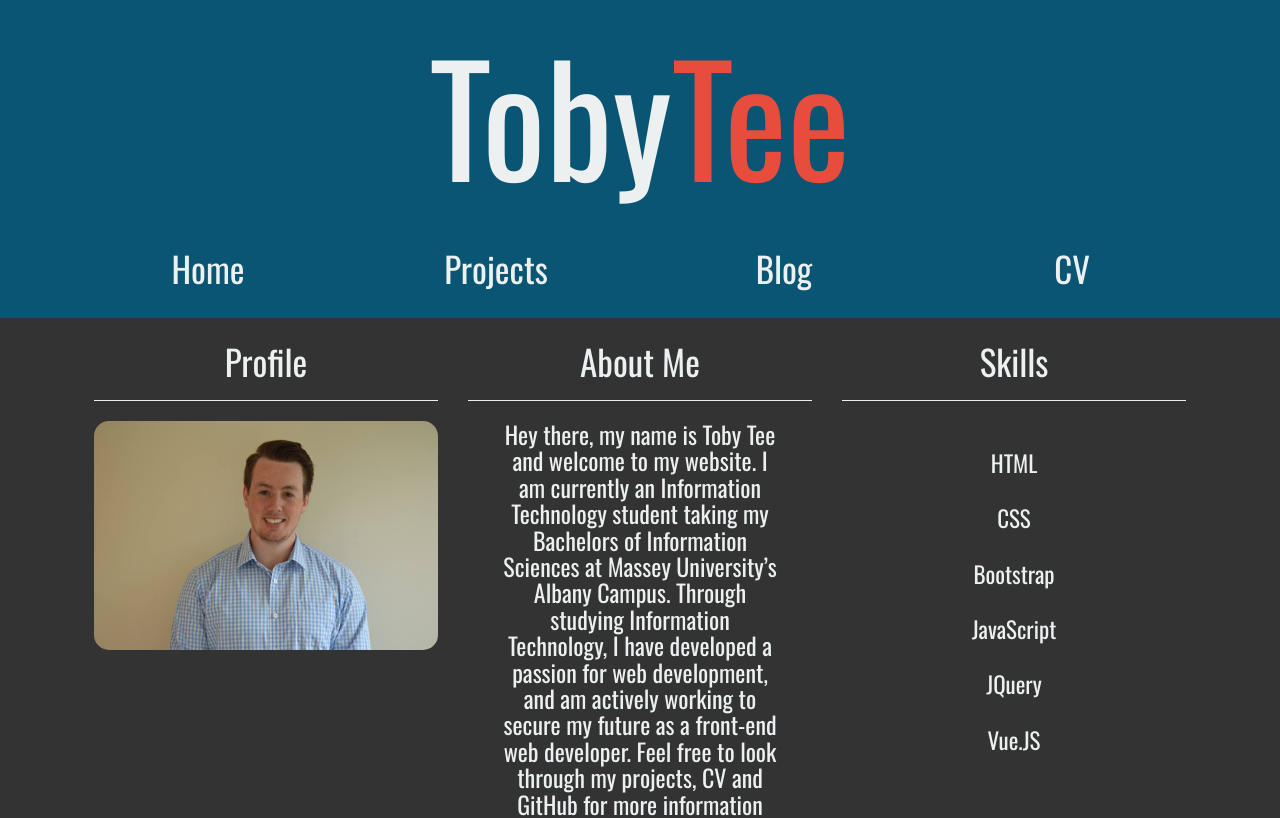
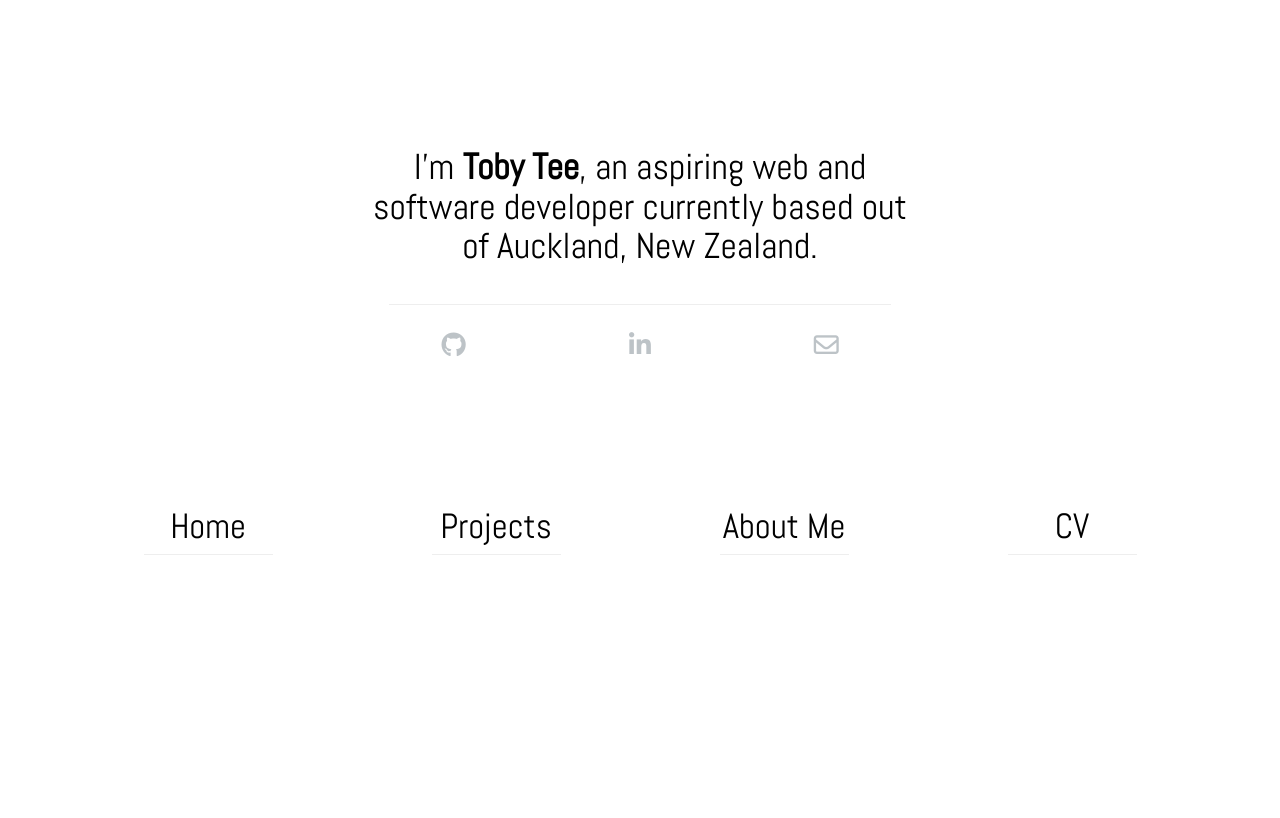
Before and after one commit to Tobytee17/myPortfolio, a Vue app: page / in a window 1280 px wide. Shown: the top 818 px of the page. Built offline with nearby package versions, Linux system fonts and the light colour scheme.

Commit message:
Major Layout Rework
Changed structure of home and projects page. Also implemented new styling/colourscheme.

```diff
--- a/index.html
+++ b/index.html
@@ -10,7 +10,7 @@
     <link rel="stylesheet" href="https://maxcdn.bootstrapcdn.com/bootstrap/3.3.7/css/bootstrap.min.css">
 
     <!--Google Fonts CDN-->
-    <link href="https://fonts.googleapis.com/css?family=Oswald" rel="stylesheet">
+    <link href="https://fonts.googleapis.com/css?family=Abel" rel="stylesheet">
     <link rel="icon" href="/static/favicon.ico">
 
     <!--Meta Data -->
--- a/src/App.vue
+++ b/src/App.vue
@@ -1,37 +1,35 @@
 <template>
   <div id="app">
-    <headings></headings>
     <transition name="fade" mode="out-in">
       <router-view></router-view>
     </transition>
+
   </div>
 </template>
 
 <script>
-import Headings from './components/Headings.vue'
 
 export default {
   name: 'app',
   components: {
-    Headings,
+
   }
 }
 </script>
 
 <style>
 #app {
-  font-family: 'Avenir', Helvetica, Arial, sans-serif;
+  font-family: 'Abel', sans-serif;
   -webkit-font-smoothing: antialiased;
   -moz-osx-font-smoothing: grayscale;
   text-align: center;
-  color: #2c3e50;
+  color: black;
   overflow: hidden;
-  font-family: 'Oswald', sans-serif;
   padding: 0px;
 }
 
 body {
-  background: #333333;
+  background: #fff;
   padding: 0px;
 }
 
--- a/src/components/Blog.vue
+++ b/src/components/Blog.vue
@@ -54,6 +54,6 @@ a:hover {
 }
 
 .blog {
-  background: #333333 ;
+  background: #E8EACD;
 }
 </style>
--- a/src/components/BlogPost.vue
+++ b/src/components/BlogPost.vue
@@ -56,6 +56,6 @@ small {
 }
 
 .blogPost {
-  background: #333333;
+  background: #E8EACD;
 }
 </style>
--- a/src/components/Headings.vue
+++ /dev/null
@@ -1,88 +0,0 @@
-<template>
-  <div class="headings">
-    <h1 id="firstName">Toby </h1>
-    <h1 id="lastName">Tee</h1>
-    <div class="row">
-      <div class="col-sm-3 col-md-3 col-lg-3" v-for="page in pages">
-        <h3>
-          <router-link :to="page.link" v-text="page.title"></router-link>
-        </h3>
-      </div>
-      <div class="col-sm-3 col-md-3 col-lg-3">
-        <h3>
-          <a href="../static/CV_2017.pdf" target="_blank">CV</a>
-        </h3>
-      </div>
-    </div>
-  </div>
-</template>
-
-<script>
-export default {
-  name: 'headings',
-  data() {
-    return {
-      pages: [
-        { title: "Home", link: "/" },
-        { title: "Projects", link: "/projects" },
-        { title: "Blog", link: "/blog" }
-      ]
-    }
-  }
-}
-</script>
-
-<style scoped>
-@media only screen and (max-width: 767px) {
-  .well {
-    height: 50px;
-    padding: 0px;
-    margin: 10px;
-  }
-  h3 {
-    padding: 0xp;
-    margin-top: 15px;
-  }
-}
-
-a {
-  text-decoration: none;
-  color: #ecf0f1;
-}
-
-a:hover {
-  color: #bdc3c7;
-}
-
-h3 {
-  padding-bottom: 20px;
-  font-size: 35px;
-}
-
-.img-responsive {
-  display: inline-block;
-  margin: 100px 0px 100px 0px;
-}
-
-.row {
-  margin: 0% 5% 0% 5%;
-}
-
-#firstName {
-  font-size: 150px;
-  margin: 2.5% 0% 2.5% 0%;
-  color: #ecf0f1;
-  display: inline-block;
-}
-
-#lastName {
-  color: #e74c3c;
-  font-size: 150px;
-  margin: 2.5% 0% 2.5% 0%;
-  display: inline-block;
-}
-
-.headings {
-  background: #0a5573;
-}
-</style>
--- a/src/components/Home.vue
+++ b/src/components/Home.vue
@@ -1,35 +1,43 @@
 <template>
   <div class="home">
-        <div class="row container-fluid">
-            <div class="col-lg-4" v-for="item in about">
-                <h1 v-text="item.title"></h1>
-                <hr>
-                <h4 id="aboutMeContent" v-text="item.content"></h4>
-                <img class="img-responsive" :src="item.src">
-                <h4 id="skills" v-for="skills in item.skills" v-text="skills"></h4>
-            </div>
-        </div>
-        <div class="row container-fluid">
+
+    <div id="headerContainer" class="row container-fluid">
+      <h1 id="introduction">I'm <strong>Toby Tee</strong>, an aspiring web and software developer currently based out of Auckland, New Zealand.</h1>
         <div class="page-header"></div>
-            <div class="col-lg-4" v-for="platform in socialMedia">
+      <div id="socialMedia" class="col-lg-4 col-md-4 col-sm-4 col-xs-4" v-for="platform in socialMedia">
         <a v-bind:href="platform.link" v-bind:target="platform.target">
           <i v-bind:class="platform.source"></i>
         </a>
       </div>
     </div>
+
+    <div class="row">
+      <div class="col-lg-3 col-md-3 col-sm-3" v-for="page in pages">
+        <h3>
+          <router-link :to="page.link" v-text="page.title"></router-link>
+          <div id="navLines" class="page-header"></div>
+        </h3>
+      </div>
+      <div class="col-sm-3 col-md-3 col-lg-3">
+        <h3>
+          <a href="../static/CV_2017.pdf" target="_blank">CV</a>
+          <div id="navLines" class="page-header"></div>
+        </h3>
+      </div>
+    </div>
+
   </div>
 </template>
 
 <script>
 export default {
-    name: 'home',
+  name: 'Home',
   data() {
     return {
-            about:
-            [
-                { title: "Profile", src: "./static/me.jpg" },
-                { title: "About Me", content: "Hey there, my name is Toby Tee and welcome to my website. I am currently an Information Technology student taking my Bachelors of Information Sciences at Massey University’s Albany Campus. Through studying Information Technology, I have developed a passion for web development, and am actively working to secure my future as a front-end web developer. Feel free to look through my projects, CV and GitHub for more information regarding my technical skills. If you have any questions regarding any of the content on this website, please don't hesitate to get in touch!" },
-                { title: "Skills", skills: ["HTML", "CSS", "Bootstrap", "JavaScript", "JQuery", "Vue.JS"] },
+      pages: [
+        { title: "Home", link: "/" },
+        { title: "Projects", link: "/projects" },
+        { title: "About Me", link: "/blog" }
       ],
       socialMedia:
       [
@@ -38,67 +46,83 @@ export default {
           { platform: "Email", source: "fa fa-envelope-o", link: "mailto:tobytee17@gmail.com" },
       ],
     }
-    },
+  }
 }
 </script>
 
 <style scoped>
-h1 {
-    font-size: 35px;
-    margin: 7% 0% 3% 0%;
+@media only screen and (max-width: 767px) {
+  .well {
+    height: 50px;
+    padding: 0px;
+    margin: 10px;
+  }
+  h3 {
+    padding: 0xp;
+    margin-top: 15px;
+  }
 }
 
-h4 {
-    margin: 3% 10% 0% 10%;
+#navLines {
+  width: 50%;
+  margin: 0% 25% 0% 25%;
+}
+
+a {
+  text-decoration: none;
+  color: black;
+  -moz-transition: all .1s ease-in;
+  -o-transition: all .1s ease-in;
+  -webkit-transition: all .1s ease-in;
+  transition: all .1s ease-in;
+}
+
+a:hover {
+  color: #bdc3c7;
+}
+
+i {
+  font-size: 25px;
+  color: #bdc3c7;
+  -moz-transition: all .1s ease-in;
+  -o-transition: all .1s ease-in;
+  -webkit-transition: all .1s ease-in;
+  transition: all .1s ease-in;
+}
+
+i:hover {
+  color: black;
+  transform: scale(1.1);
 }
 
 h3 {
-    margin: 0% 0% 0% 0%;
-    font-size: 40px;
+  padding-bottom: 20px;
+  font-size: 35px;
 }
 
-i {
-    font-size: 70px;
-    padding-bottom: 30px;
+.img-responsive {
+  display: inline-block;
+  margin: 100px 0px 100px 0px;
 }
 
-a {
-    color: #ecf0f1;
-}
-
-a:hover {
-    color: #0b79a5;
-}
-
-i:hover {
-    transform: scale(1.1);
-}
-
-.container-fluid {
+.row {
   margin: 0% 5% 0% 5%;
 }
 
-.page-header {
-    text-align: center;
-    margin-top: 3px;
+.headings {
+  background: #fff;
 }
 
-.img-responsive {
-    border-radius: 15px;
+#socialMedia {
+  padding: 0%;
 }
 
-#skills {
-    margin: 30px;
-    font-size: 23px;
+#headerContainer {
+  margin:10% 27% 10% 27%;
 }
 
-.home {
-    background: #333333;
-    color: #ecf0f1;
-}
-
-#aboutMeContent {
-    font-size: 24px;
+.page-header {
+  margin:5%;
 }
 
 </style>
--- a/src/components/Projects.vue
+++ b/src/components/Projects.vue
@@ -1,14 +1,30 @@
 <template>
   <div class="projects">
+
+    <div class="row">
+      <div class="col-lg-3 col-md-3 col-sm-3" v-for="page in pages">
+        <h3 id="NavButtons">
+          <router-link :to="page.link" v-text="page.title"></router-link>
+          <div id="navLines" class="page-header"></div>
+        </h3>
+      </div>
+      <div class="col-sm-3 col-md-3 col-lg-3">
+        <h3 id="NavButtons">
+          <a href="../static/CV_2017.pdf" target="_blank">CV</a>
+          <div id="navLines" class="page-header"></div>
+        </h3>
+      </div>
+    </div>
+
     <div class="row jumbotron" v-for="projects in projectList">
       <div class="col-lg-6 col-md-6 col-sm-6">
-        <h1 v-text="projects.title"></h1>
+        <h1 id="projectTextTitle" v-text="projects.title"></h1>
         <br>
-        <h3 v-text="projects.description"></h3>
+        <h3 id="projectTextDescription" v-text="projects.description"></h3>
         <br>
-        <h4 v-text="projects.technology"></h4>
-        <button v-bind:class="{ 'disabled' : !projects.onGithub }" @click="goToGithub(projects.github, projects.onGithub)" type="button" class="btn btn-lg btn-info" id="gitButton">GitHub</button>
-        <button v-bind:class="{ 'disabled' : !projects.isLive }" @click="goToLive(projects.liveSite, projects.isLive)" type="button" class="btn btn-lg btn-info">Live Version</button>
+        <h4 id="projectTextTechnology" v-text="projects.technology"></h4>
+        <button v-bind:class="{ 'disabled' : !projects.onGithub }" @click="goToGithub(projects.github, projects.onGithub)" type="button" class="btn btn-lg btn-default" id="gitButton">GitHub</button>
+        <button v-bind:class="{ 'disabled' : !projects.isLive }" @click="goToLive(projects.liveSite, projects.isLive)" type="button" class="btn btn-lg btn-default">Live Version</button>
       </div>
       <div class="col-lg-6 col-md-6 col-sm-6" id="resImage">
         <img class="img-responsive" v-bind:src="projects.source"></img>
@@ -27,6 +43,11 @@ export default {
         { title: 'Currency Converter', description: "A basic currency converter that pulls the current exchange rates for 30 different currencies from the Central European Bank.", technology: 'HTML/CSS (Bootstrap), Javascript, JQuery', github: "https://github.com/Tobytee17/currencyConverter", source: "../static/currencyConverter.png", onGithub: true, isLive: false, liveSite: "", },
         { title: 'ToDo List', description: "A simple ToDo list that lets users add tasks to their list, then cross them off and delete them upon completion.", technology: 'HTML/CSS (Bootstrap), Javascript, JQuery', github: "https://github.com/Tobytee17/ToDoList", source: "../static/ToDoList.png", onGithub: true, isLive: true, liveSite: "https://tobytee17.github.io/ToDoList/", },
         { title: 'Quote Generator', description: "A quote generator that gives users a quote from a stored list. Users can also contribute their own quotes which can then also be given to other users", technology: 'HTML/CSS, Javascript, PHP', github: "https://github.com/Tobytee17/quoteGenerator", source: "../static/quoteGenerator.png", onGithub: true, isLive: false, liveSite: "", },
+      ],
+      pages: [
+        { title: "Home", link: "/" },
+        { title: "Projects", link: "/projects" },
+        { title: "About Me", link: "/blog" }
       ],
     }
   },
@@ -50,35 +71,78 @@ export default {
 </script>
 
 <style scoped>
-h1, h3, h4 {
+
+#navLines {
+  width: 50%;
+  margin: 0% 25% 0% 25%;
+}
+
+a {
+  text-decoration: none;
+  color: black;
+  -moz-transition: all .1s ease-in;
+  -o-transition: all .1s ease-in;
+  -webkit-transition: all .1s ease-in;
+  transition: all .1s ease-in;
+}
+
+a:hover {
+  color: #bdc3c7;
+}
+
+#projectTextTitle {
   text-align: left;
   margin-top: 0px;
   padding-left: 20px;
+  font-size: 50px;
+  font-weight: bold;
 }
 
-h4 {
+#projectTextDescription {
+  text-align: left;
+  margin-top: 0px;
+  padding-left: 20px;
+  font-size: 20px;
+}
+
+#projectTextTechnology {
+  text-align: left;
+  margin-top: 0px;
+  padding-left: 20px;
+  font-size: 20px;
   font-style: italic;
 }
 
+#NavButtons {
+  font-size: 35px;
+}
+
+.row {
+  margin: 5% 5% 5% 5%;
+}
+
 .jumbotron {
-  border: 1px #e3e3e3 solid;
+  /* border: 1px #e3e3e3 solid; */
   margin: 2% 10% 2% 10%;
   border-radius: 20px;
-  background: #f5f5f5;
+  background: #fff;
 }
 
 .col-lg-6 {
   text-align: left;
 }
 
+.disabled {
+  background-color: #E8EACD;
+}
+
+.disabled:hover {
+  background-color: #d2c7b8;
+}
+
 .btn {
   display: inline;
   margin: 30px 0px 20px 0px;
-  background: #0a5573;
-}
-
-.btn:hover {
-  background: #228e99;
 }
 
 #gitButton {
@@ -93,8 +157,11 @@ h4 {
 }
 
 .projects {
-  background: #333333;
+  background: #fff;
   padding-top: 5px;
   padding-bottom: 5px;
 }
+
+/*   background: #E8EACD;*/
+
 </style>
```
Lines whose indentation alone changed are shown as unchanged.
